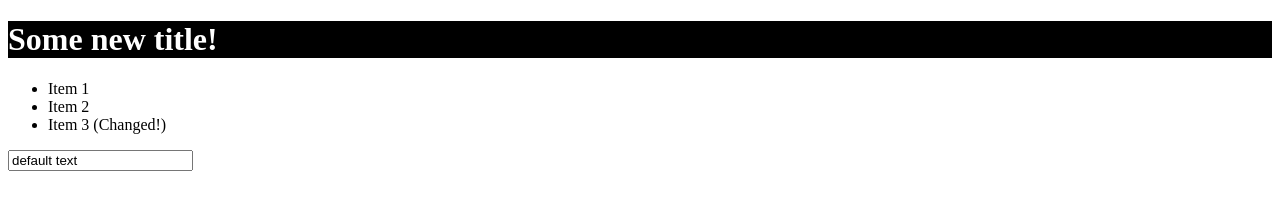
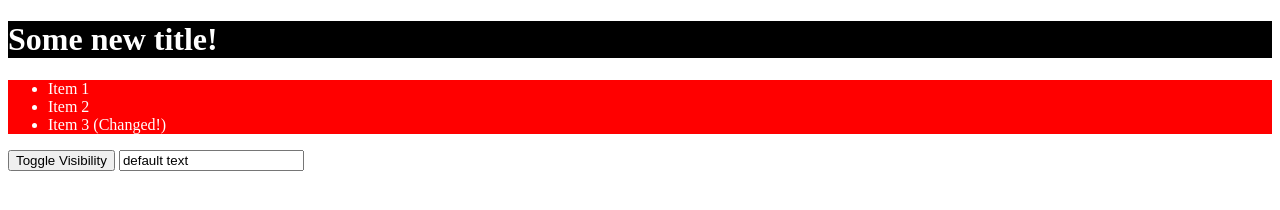
Before and after one commit to Abdurahman-hassan/The-Complete-JavaScript-Guide, a plain HTML site: page main/index.html in a window 1280 px wide. Drawn offline with Linux system fonts and the light colour scheme.

Commit message:
styling with 3 ways, style in dom, style tag, classlist

```diff
--- a/main/app.js
+++ b/main/app.js
@@ -169,3 +169,27 @@ console.log(ul.nextSibling); // #text
 // but if we add another element accidentally it will an issue
 // because we are assuming that the first element is the first li element
 // so it's better to use the querySelector
+
+
+
+// styling the Dom
+const section = document.querySelector('section');
+// section.style.backgroundColor = 'blue';
+
+const button = document.querySelector('button');
+
+// section.style.backgroundColor = 'blue';
+section.className = 'red-bg';
+
+button.addEventListener('click', () => {
+  // if (section.className === 'red-bg visible') {
+  //   section.className = 'red-bg invisible';
+  // } else {
+  //   section.className = 'red-bg visible';
+  // }
+  // we can add the class invisible to the section
+  // or remove or replace it
+  // or toggle it
+  // section.classList.toggle('visible');
+  section.classList.toggle('invisible');
+});
--- a/main/index.html
+++ b/main/index.html
@@ -5,15 +5,33 @@
     <meta name="viewport" content="width=device-width, initial-scale=1.0" />
     <meta http-equiv="X-UA-Compatible" content="ie=edge" />
     <title>DOM Interaction</title>
+
+    <style>
+      .red-bg {
+        background-color: red;
+        color: white;
+      }
+
+      .visible {
+        display: block;
+      }
+
+      .invisible {
+        display: none;
+      }
+    </style>
     <script src="app.js" defer></script>
   </head>
   <body>
     <header><h1 id="main-title">Dive into the DOM!</h1></header>
-    <ul>
-      <li>Item 1</li>
-      <li class="list-item">Item 2</li>
-      <li class="list-item">Item 3</li>
-    </ul>
+    <section class="red-bg visible">
+      <ul>
+        <li class="list-item">Item 1</li>
+        <li class="list-item">Item 2</li>
+        <li class="list-item">Item 3</li>
+      </ul>
+    </section>
+    <button>Toggle Visibility</button>
     <input type="text" value="default text">
   </body>
 </html>
```
